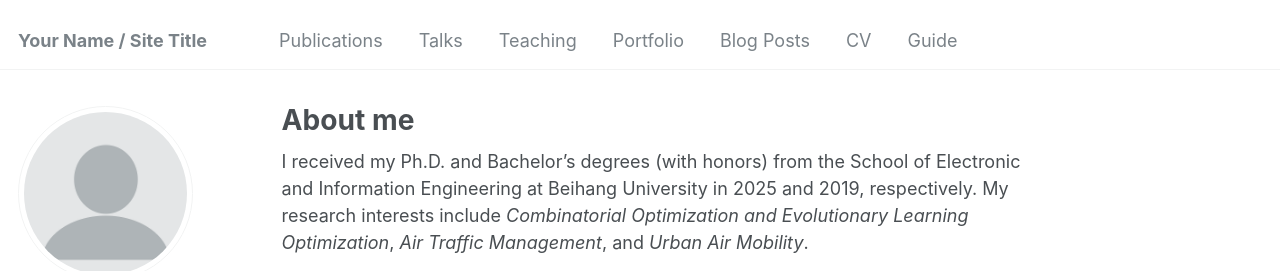
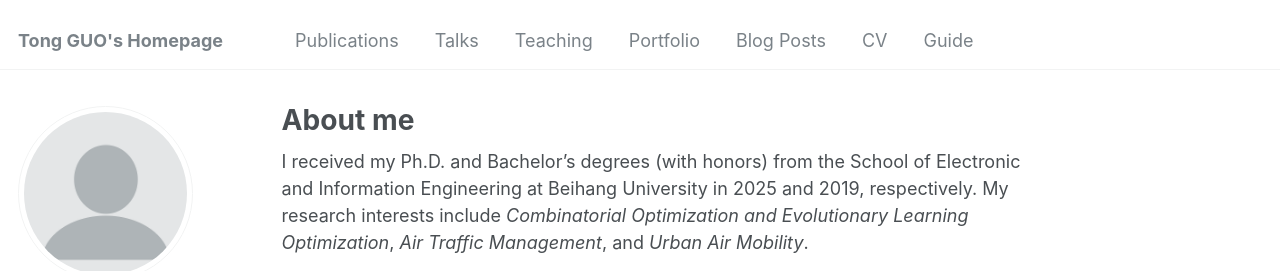
Before and after one commit to buaaguotong/buaaguotong.github.io, a Jekyll site: the page built from _pages/about.md, in a window 1280 px wide. Shown: the top 271 px of the page. Built offline with Jekyll 4.4.1, drawn with Linux system fonts in a browser that asks for light colours; some web fonts are replaced.

Commit message:
Update _config.yml

```diff
--- a/_config.yml
+++ b/_config.yml
@@ -8,7 +8,7 @@
 
 # Basic Site Settings
 locale                   : "en-US"
-title                    : "Your Name / Site Title"
+title                    : "Tong GUO's Homepage"
 title_separator          : "-"
 name                     : &name "Your Name"
 description              : &description "personal description"
```
